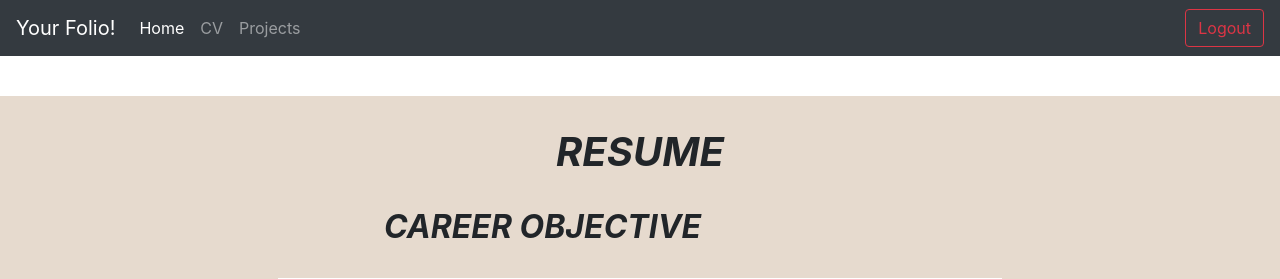
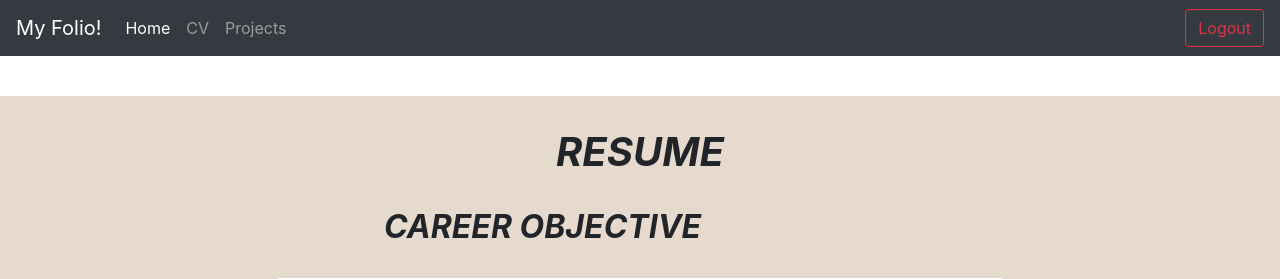
Before and after one commit to atharvspathak/My-Folio-Update, a Django app: page /cv in a window 1280 px wide. Shown: the top 279 px of the page. Run offline with Django 3.2, Linux system fonts and the light colour scheme; a user stored in the database is signed in; data comes from the database, SQL or seed files in the repository; some libraries are stand-ins or nearby versions.

Commit message:
Update base.html

```diff
--- a/templates/base.html
+++ b/templates/base.html
@@ -8,13 +8,13 @@
     <!-- Bootstrap CSS -->
     <link rel="stylesheet" href="https://stackpath.bootstrapcdn.com/bootstrap/4.5.0/css/bootstrap.min.css" integrity="sha384-9aIt2nRpC12Uk9gS9baDl411NQApFmC26EwAOH8WgZl5MYYxFfc+NcPb1dKGj7Sk" crossorigin="anonymous">
 
-    <title>{% block title %} {% endblock title %} | Your Folio!</title>
+    <title>{% block title %} {% endblock title %} | My Folio!</title>
   </head>
 
 
   <body>
 <nav class="navbar navbar-expand-lg navbar-dark bg-dark ">
-  <a class="navbar-brand" href="#">Your Folio!</a>
+  <a class="navbar-brand" href="#">My Folio!</a>
   <button class="navbar-toggler" type="button" data-toggle="collapse" data-target="#navbarSupportedContent" aria-controls="navbarSupportedContent" aria-expanded="false" aria-label="Toggle navigation">
     <span class="navbar-toggler-icon"></span>
   </button>
```
